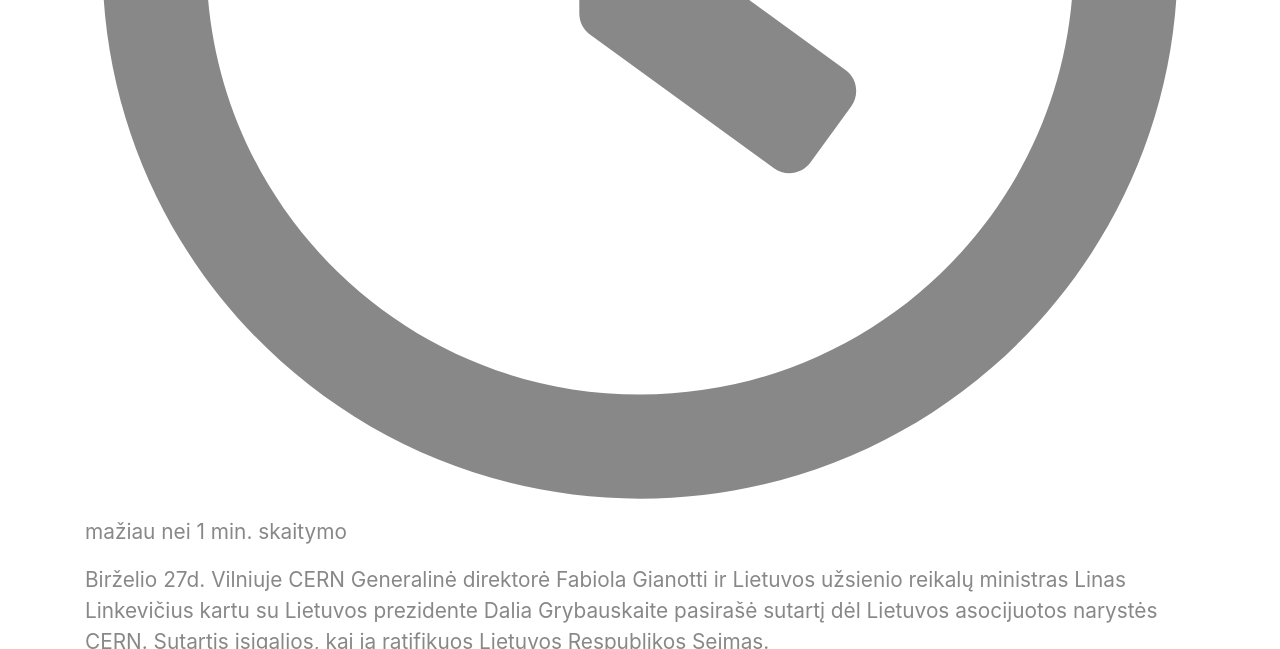
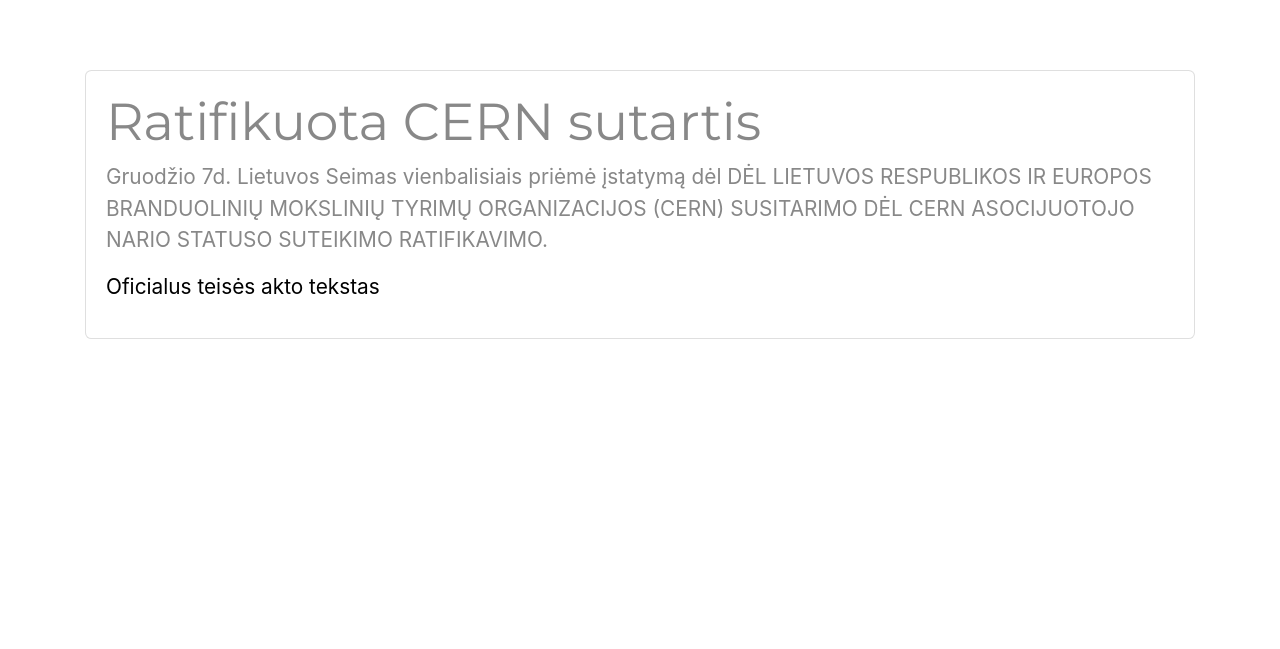
Before and after one commit to GintasS/testing-gintautas.github.io, a Jekyll site: the page built from posts.html, in a window 1280 px wide and 900 px high, scrolled down 1610 px, cut to the strip 170-819 px from the top of the window. Built offline with Jekyll 4.4.1, drawn with Linux system fonts in a browser that asks for light colours; after the commit the page ends 2119 px from its top, so only the background shows below that.

Commit message:
Added two posts.

```diff
--- a/posts.html
+++ b/posts.html
@@ -2,11 +2,13 @@
 layout: page
 ---
 
+<div class="card">
+    <div class="card-body">
+		<section>
 			<article class="page" itemscope="" itemtype="http://schema.org/CreativeWork">
 				<meta itemprop="headline" content="Pasirašyta CERN asocijuotosios narystės sutartis">
 				<meta itemprop="description" content="Birželio 27d. Vilniuje CERN Generalinė direktorė Fabiola Gianotti ir Lietuvos užsienio reikalų ministras Linas Linkevičius kartu su Lietuvos prezidente Dalia Grybauskaite pasirašė sutartį dėl Lietuvos asocijuotos narystės CERN. Sutartis įsigalios, kai ją ratifikuos Lietuvos Respublikos Seimas.">
 				<meta itemprop="datePublished" content="June 27, 2017">
-
 
 				<div class="page__inner-wrap">
 
@@ -14,49 +16,45 @@
 						  <h1 id="page-title" class="page__title" itemprop="headline">Pasirašyta CERN asocijuotosios narystės sutartis
 							</h1>
 
-            <p class="page__meta"><svg class="svg-inline--fa fa-clock fa-w-16" aria-hidden="true" data-prefix="far" data-icon="clock" role="img" xmlns="http://www.w3.org/2000/svg" viewBox="0 0 512 512" data-fa-i2svg=""><path fill="currentColor" d="M256 8C119 8 8 119 8 256s111 248 248 248 248-111 248-248S393 8 256 8zm0 448c-110.5 0-200-89.5-200-200S145.5 56 256 56s200 89.5 200 200-89.5 200-200 200zm61.8-104.4l-84.9-61.7c-3.1-2.3-4.9-5.9-4.9-9.7V116c0-6.6 5.4-12 12-12h32c6.6 0 12 5.4 12 12v141.7l66.8 48.6c5.4 3.9 6.5 11.4 2.6 16.8L334.6 349c-3.9 5.3-11.4 6.5-16.8 2.6z"></path></svg><!-- <i class="far fa-clock" aria-hidden="true"></i> -->
-
-
-
-
-  mažiau nei 1 min. skaitymo
-</p>
-
+							<p></p>
 						</header>
 
-
 					  <section class="page__content" itemprop="text">
-
 						<p>Birželio 27d. Vilniuje CERN Generalinė direktorė Fabiola Gianotti ir Lietuvos užsienio reikalų ministras Linas Linkevičius kartu su Lietuvos prezidente Dalia Grybauskaite pasirašė sutartį dėl Lietuvos asocijuotos narystės CERN. Sutartis įsigalios, kai ją ratifikuos Lietuvos Respublikos Seimas.</p>
-
-<p><img src="https://lithuanians-at-cern.github.io/assets/images/DG&DG.jpg" alt="DG&amp;DG" title="CERN generalinė direktorė Fabiola Gianotti, prezidentė Dalia Grybauskaitė ir užsienio reikalų ministras Linas Linkevičius"></p>
-
+						<p><img src="https://lithuanians-at-cern.github.io/assets/images/DG&amp;DG.jpg" alt="DG&amp;DG" title="CERN generalinė direktorė Fabiola Gianotti, prezidentė Dalia Grybauskaitė ir užsienio reikalų ministras Linas Linkevičius"></p>
 						<p><a href="https://home.cern/about/updates/2017/06/lithuania-become-associate-member-cern" title="Lithuania to become associate member of CERN ">CERN pranešimas anglų kalba</a></p>
-
-
 					  </section>
 
 					  <footer class="page__meta">
+						  <p class="page__date"><strong><!-- <i class="fas fa-fw fa-calendar-alt" aria-hidden="true"></i> --> Atnaujinta:</strong> <time datetime="2017-06-27T00:00:00+00:00">June 27, 2017</time></p>
+					  </footer>
+				</div>
+			</article>
+		</section>
+	</div>
+</div>
 
+<br><br><br>
 
+<div class="card">
+    <div class="card-body">
+		<section>
+		<article class="page" itemscope="" itemtype="http://schema.org/CreativeWork">
+			<meta itemprop="headline" content="Ratifikuota CERN sutartis">
+			<meta itemprop="description" content="Gruodžio 7d. Lietuvos Seimas vienbalisiais priėmė įstatymą dėl DĖL LIETUVOS RESPUBLIKOS IR EUROPOS BRANDUOLINIŲ MOKSLINIŲ TYRIMŲ ORGANIZACIJOS (CERN) SUSITARIMO DĖL CERN ASOCIJUOTOJO NARIO STATUSO SUTEIKIMO RATIFIKAVIMO.">
+			<meta itemprop="datePublished" content="December 07, 2017">
 
+			<div class="page__inner-wrap">
+			  <header>
+				<h1 id="page-title" class="page__title" itemprop="headline">Ratifikuota CERN sutartis</h1>
+			  </header>
 
-
-          <p class="page__date"><strong><svg class="svg-inline--fa fa-calendar-alt fa-w-14 fa-fw" aria-hidden="true" data-prefix="fas" data-icon="calendar-alt" role="img" xmlns="http://www.w3.org/2000/svg" viewBox="0 0 448 512" data-fa-i2svg=""><path fill="currentColor" d="M436 160H12c-6.6 0-12-5.4-12-12v-36c0-26.5 21.5-48 48-48h48V12c0-6.6 5.4-12 12-12h40c6.6 0 12 5.4 12 12v52h128V12c0-6.6 5.4-12 12-12h40c6.6 0 12 5.4 12 12v52h48c26.5 0 48 21.5 48 48v36c0 6.6-5.4 12-12 12zM12 192h424c6.6 0 12 5.4 12 12v260c0 26.5-21.5 48-48 48H48c-26.5 0-48-21.5-48-48V204c0-6.6 5.4-12 12-12zm116 204c0-6.6-5.4-12-12-12H76c-6.6 0-12 5.4-12 12v40c0 6.6 5.4 12 12 12h40c6.6 0 12-5.4 12-12v-40zm0-128c0-6.6-5.4-12-12-12H76c-6.6 0-12 5.4-12 12v40c0 6.6 5.4 12 12 12h40c6.6 0 12-5.4 12-12v-40zm128 128c0-6.6-5.4-12-12-12h-40c-6.6 0-12 5.4-12 12v40c0 6.6 5.4 12 12 12h40c6.6 0 12-5.4 12-12v-40zm0-128c0-6.6-5.4-12-12-12h-40c-6.6 0-12 5.4-12 12v40c0 6.6 5.4 12 12 12h40c6.6 0 12-5.4 12-12v-40zm128 128c0-6.6-5.4-12-12-12h-40c-6.6 0-12 5.4-12 12v40c0 6.6 5.4 12 12 12h40c6.6 0 12-5.4 12-12v-40zm0-128c0-6.6-5.4-12-12-12h-40c-6.6 0-12 5.4-12 12v40c0 6.6 5.4 12 12 12h40c6.6 0 12-5.4 12-12v-40z"></path></svg><!-- <i class="fas fa-fw fa-calendar-alt" aria-hidden="true"></i> --> Atnaujinta:</strong> <time datetime="2017-06-27T00:00:00+00:00">June 27, 2017</time></p>
-
-      </footer>
-
-
-
-
+			  <section class="page__content" itemprop="text">
+				<p>Gruodžio 7d. Lietuvos Seimas vienbalisiais priėmė įstatymą dėl DĖL LIETUVOS RESPUBLIKOS IR EUROPOS BRANDUOLINIŲ MOKSLINIŲ TYRIMŲ ORGANIZACIJOS (CERN) SUSITARIMO DĖL CERN ASOCIJUOTOJO NARIO STATUSO SUTEIKIMO RATIFIKAVIMO.</p>
+				<p><a href="https://www.e-tar.lt/portal/lt/legalAct/ac77fce0e01111e7b3f0a470b0373cb2">Oficialus teisės akto tekstas</a></p>
 			  </section>
 			</div>
 		  </article>
-
-
-
-
-
-
-
-<!--/row-->
+		</section>
+	</div>
+</div>
```
Lines whose indentation alone changed are shown as unchanged.
